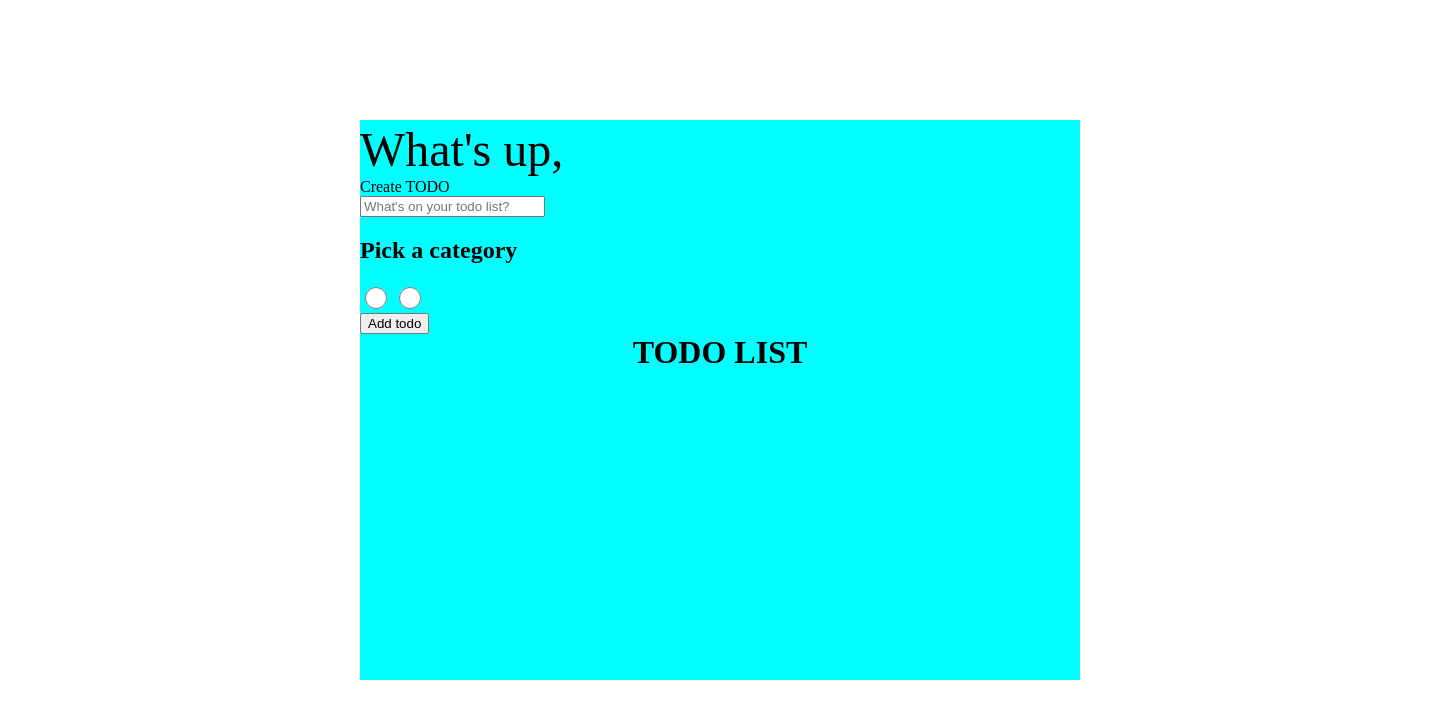
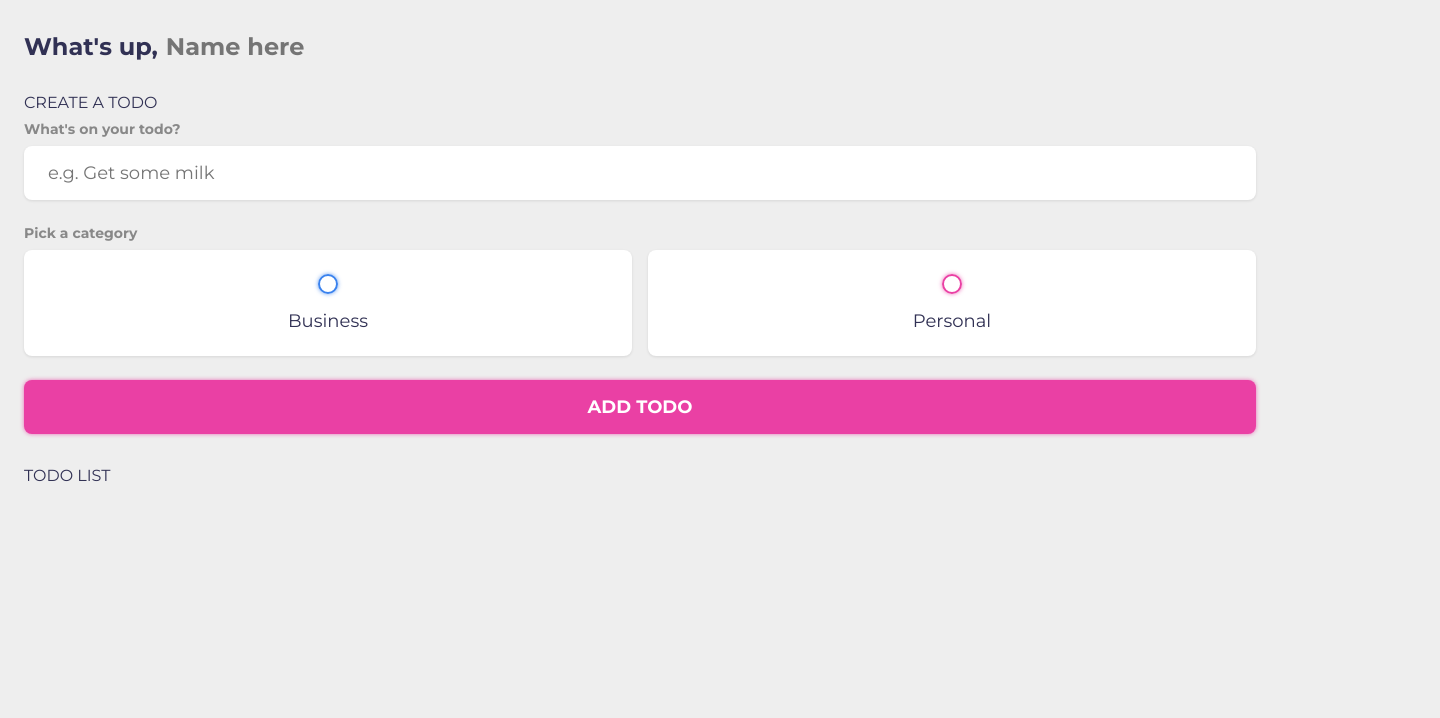
Before and after one commit to krautz01/neobis-front-todoList, a plain HTML site: page index.html in a window 1280 px wide. Shown: the whole page, 1440 px wide, since content can reach past the window. Drawn offline with Linux system fonts and the light colour scheme.

Commit message:
finish project

```diff
--- a/css/styles.css
+++ b/css/styles.css
@@ -1,101 +1,237 @@
-/* Reset default styles */
-body,
-h1,
-p,
-ul,
-li {
-  margin: 0;
-  padding: 0;
+/* Variables */
+:root {
+	--primary: #EA40A4;
+	--business: #3a82ee;
+	--personal: var(--primary);
+	--light: #EEE;
+	--grey: #888;
+	--dark: #313154;
+	--danger: #ff5b57;
+
+	--shadow: 0 1px 3px rgba(0, 0, 0, 0.1);
+
+	--business-glow: 0px 0px 4px rgba(58, 130, 238, 0.75);
+	--personal-glow: 0px 0px 4px rgba(234, 64, 164, 0.75);
 }
-body {
-  width: 1440px;
-  height: 100vh;
-  display: flex;
-  flex-direction: column;
-  justify-content: center;
-  align-items: center;
+/* End of Variables */
+
+/* Resets */
+* {
+	margin: 0;
+	padding: 0;
+	box-sizing: border-box;
+	font-family: 'montserrat', sans-serif;
 }
 
-li {
-  width: 100%;
-  display: flex;
-  list-style-type: none;
-  margin-bottom: 5px;
+input:not([type="radio"]):not([type="checkbox"]), button {
+	appearance: none;
+	border: none;
+	outline: none;
+	background: none;
+	cursor: initial;
+}
+/* End of Resets */
+
+body {
+	background: var(--light);
+	color: var(--dark);
 }
 
-.category_business {
-  background-color: blue;
-  width: 12px;
-  height: 12px;
-  border-radius: 11px;
+section {
+	margin-top: 2rem;
+	margin-bottom: 2rem;
+	padding-left: 1.5rem;
+	padding-right: 1.5rem;
 }
 
-.category_personal {
-  background-color: red;
-  width: 22px;
-  height: 22px;
-  border-radius: 11px;
+h3 {
+	color: var(--dark);
+	font-size: 1rem;
+	font-weight: 400;
+	margin-bottom: 0.5rem;
 }
 
-input[type="radio"] {
-  cursor: pointer;
-  height: 22px;
-  width: 22px;
+h4 {
+	color: var(--grey);
+	font-size: 0.875rem;
+	font-weight: 700;
+	margin-bottom: 0.5rem;
 }
 
-.content {
-  width: 50%;
-  height: 70vh;
-  background-color: aqua;
-  display: flex;
-  flex-direction: column;
-  align-items: left;
+.greeting .title {
+	display: flex;
 }
 
-.greetings {
-  font-size: 3rem;
+.greeting .title input {
+	margin-left: 0.5rem;
+	flex: 1 1 0%;
+	min-width: 0;
 }
 
-.userName {
-  width: 50%;
-  height: 3.5rem;
-  font-size: 3rem;
-  border: none;
-  background-color: aqua;
+.greeting .title,
+.greeting .title input {
+	color: var(--dark);
+	font-size: 1.5rem;
+	font-weight: 700;
 }
 
-.todoList_item {
-  width: 60%;
-  height: 2rem;
-  display: flex;
-  justify-content: space-between;
-  align-items: center;
-  border: 2px solid rgb(0, 38, 255);
-  border-radius: 5px;
-  padding: 4px;
+.create-todo input[type="text"] {
+	display: block;
+	width: 100%;
+	font-size: 1.125rem;
+	padding: 1rem 1.5rem;
+	color: var(--dark);
+	background-color: #FFF;
+	border-radius: 0.5rem;
+	box-shadow: var(--shadow);
+	margin-bottom: 1.5rem;
 }
 
-.todoList_item_text {
-  flex: 1;
-  color: rgb(0, 0, 0);
+.create-todo .options {
+	display: grid;
+	grid-template-columns: repeat(2, 1fr);
+	grid-gap: 1rem;
+	margin-bottom: 1.5rem;
 }
 
-.todoList_container,
-.todoList {
-  width: 100%;
-  display: flex;
-  flex-direction: column;
-  align-items: center;
+.create-todo .options label {
+	display: flex;
+	flex-direction: column;
+	align-items: center;
+	justify-content: center;
+	background-color: #FFF;
+	padding: 1.5rem;
+	box-shadow: var(--shadow);
+	border-radius: 0.5rem;
+	cursor: pointer;
 }
 
-.todoList_item_button_edit .todoList_item_button_delete {
-  background-color: brown;
+input[type="radio"],
+input[type="checkbox"] {
+	display: none;
 }
 
-.todoList_item_text--done {
-  color: rgb(108, 108, 108);
-  text-decoration: line-through;
-  flex: 1;
+.bubble {
+	display: flex;
+	align-items: center;
+	justify-content: center;
+	width: 20px;
+	height: 20px;
+	border-radius: 999px;
+	border: 2px solid var(--business);
+	box-shadow: var(--business-glow);
 }
 
-/* Add your custom styles below */
+.bubble.personal {
+	border-color: var(--personal);
+	box-shadow: var(--personal-glow);
+}
+
+.bubble::after {
+	content: '';
+	display: block;
+	opacity: 0;
+	width: 0px;
+	height: 0px;
+	background-color: var(--business);
+	box-shadow: var(--business-glow);
+	border-radius: 999px;
+	transition: 0.2s ease-in-out;
+}
+
+.bubble.personal::after {
+	background-color: var(--personal);
+	box-shadow: var(--personal-glow);
+}
+
+input:checked ~ .bubble::after {
+	width: 10px;
+	height: 10px;
+	opacity: 1;
+}
+
+.create-todo .options label div {
+	color: var(--dark);
+	font-size: 1.125rem;
+	margin-top: 1rem;
+}
+
+.create-todo input[type="submit"] {
+	display: block;
+	width: 100%;
+	font-size: 1.125rem;
+	padding: 1rem 1.5rem;
+	color: #FFF;
+	font-weight: 700;
+	text-transform: uppercase;
+	background-color: var(--primary);
+	box-shadow: var(--personal-glow);
+	border-radius: 0.5rem;
+	cursor: pointer;
+	transition: 0.2s ease-out;
+}
+
+.create-todo input[type="submit"]:hover {
+	opacity: 0.75;
+}
+
+.todo-list .list {
+	margin: 1rem 0;
+}
+
+.todo-list .todo-item {
+	display: flex;
+	align-items: center;
+	background-color: #FFF;
+	padding: 1rem;
+	border-radius: 0.5rem;
+	box-shadow: var(--shadow);
+	margin-bottom: 1rem;
+}
+
+.todo-item label {
+	display: block;
+	margin-right: 1rem;
+	cursor: pointer;
+}
+
+.todo-item .todo-content {
+	flex: 1 1 0%;
+}
+
+.todo-item .todo-content input {
+	color: var(--dark);
+	font-size: 1.125rem;
+}
+
+.todo-item .actions {
+	display: flex;
+	align-items: center;
+}
+
+.todo-item .actions button {
+	display: block;
+	padding: 0.5rem;
+	border-radius: 0.25rem;
+	color: #FFF;
+	cursor: pointer;
+	transition: 0.2s ease-in-out;
+}
+
+.todo-item .actions button:hover {
+	opacity: 0.75;
+}
+
+.todo-item .actions .edit {
+	margin-right: 0.5rem;
+	background-color: var(--primary);
+}
+
+.todo-item .actions .delete {
+	background-color: var(--danger);
+}
+
+.todo-item.done .todo-content input {
+	text-decoration: line-through;
+	color: var(--grey);
+}
--- a/index.html
+++ b/index.html
@@ -1,52 +1,72 @@
 <!DOCTYPE html>
 <html lang="en">
 <head>
+	<meta charset="UTF-8" />
+	<meta http-equiv="X-UA-Compatible" content="IE=edge" />
+	<meta name="viewport" content="width=device-width, initial-scale=1.0" />
+	<title>Todo List 2022 with LocalStorage</title>
+	<!-- CSS Import -->
 	<link rel="stylesheet" href="./css/styles.css" />
-    <meta charset="UTF-8" />
-    <title>Todo List</title>
+	<!-- End of CSS Import -->
+	<!-- Fonts -->
+	<link rel="preconnect" href="https://fonts.googleapis.com">
+	<link rel="preconnect" href="https://fonts.gstatic.com" crossorigin>
+	<link href="https://fonts.googleapis.com/css2?family=Fira+Sans:ital,wght@0,400;0,700;0,900;1,400&family=Montserrat:ital,wght@0,400;0,700;0,900;1,400&display=swap" rel="stylesheet">
+	<!-- End of Fonts -->
 </head>
 <body>
-    <div class="content">
-      <span class="greetings">
-        What's up, <input class="userName" type="text"></input>
-      </span>
-      <p>Create TODO</p>
-      <div class="creatTask_container">
+	<!-- App Wrapper -->
+	<main class="app">
+		<!-- Greeting -->
+		<section class="greeting">
+			<h2 class="title">
+				What's up, <input type="text" id="name" placeholder="Name here" />
+			</h2>
+		</section>
+		<!-- End of Greeting -->
+
+		<!-- New Todo -->
+		<section class="create-todo">
+			<h3>CREATE A TODO</h3>
+			<form id="new-todo-form">
+				<h4>What's on your todo?</h4>
 				<input
 					type="text"
-          id="addTaskInput"
-          placeholder="What's on your todo list?"
-        />
-        <div class="category_wrapper">
-          <h2>Pick a category</h2>
-          <div class="category">
-            <input
-              type="radio"
-              id="business"
-              name="category"
-              value="business"
-              class="category_business"
-              onclick="addCategory()"
-              />
-              <input
-              type="radio"
-              id="personal"
-              name="category"
-              value="personal"
-              class="category_personal"
-              onclick="addCategory()"
-            />
+					placeholder="e.g. Get some milk"
+					name="content"
+					id="content" />
+
+				<h4>Pick a category</h4>
+				<div class="options">
+					<label>
+						<input type="radio" name="category" id="category1" value="business" />
+						<span class="bubble business"></span>
+						<div>Business</div>
+					</label>
+					<label>
+						<input type="radio" name="category" id="category2" value="personal" />
+						<span class="bubble personal"></span>
+						<div>Personal</div>
+					</label>
 				</div>
-        </div>
-        <button onclick="addTask()">Add todo</button>
-      </div>
-      <form class="todoList_container" id="form">
-        <h1>TODO LIST</h1>
-        <ul class="todoList" id="todoList">
-          <!--  место для todo элементов  -->
-        </ul>
+
+				<input type="submit" value="Add todo" />
 			</form>
-    </div>
-    <script src="./js/main.js"></script>
+		</section>
+		<!-- End of New Todo -->
+
+		<!-- Todo List -->
+		<section class="todo-list">
+			<h3>TODO LIST</h3>
+			<div class="list" id="todo-list"></div>
+		</section>
+		<!-- End of Todo List -->
+
+	</main>
+	<!-- End of App Wrapper -->
+
+	<!-- JS Import -->
+	<script src="/js/main.js"></script>
+	<!-- End of JS Import -->
 </body>
 </html>
--- a/js/main.js
+++ b/js/main.js
@@ -1,117 +1,118 @@
-const nAme = "John";
-const categoryBusiness = document.querySelector("#business");
-const categoryPersonal = document.querySelector("#personal");
+window.addEventListener('load', () => {
+	todos = JSON.parse(localStorage.getItem('todos')) || [];
+	const nameInput = document.querySelector('#name');
+	const newTodoForm = document.querySelector('#new-todo-form');
 
-const addTaskInput = document.querySelector("#addTaskInput");
-const todoList = document.querySelector("#todoList");
+	const username = localStorage.getItem('username') || '';
 
-let tasks = [];
-// Загрузка задач из localStorage при загрузке страницы
-if (localStorage.getItem("tasks")) {
-  tasks = JSON.parse(localStorage.getItem("tasks"));
-}
-// Отображение задач при загрузке страницы
-tasks.forEach(function (task) {
-  const cssClass = task.done
-    ? "todoList_item_text--done"
-    : "todoList_item_text";
-  const taskHTML = `<li class="todoList_item" id="${task.id}">
-      <input type="radio" data-action="done"/>
-      <p class="${cssClass}">${task.text}</p>
-      <span class="todoList_item_buttons">
-        <button class="todoList_item_button_edit" data-action="edit">Edit</button>
-        <button class="todoList_item_button_delete" data-action="delete" data-task-id="${task.id}">Delete</button>
-      </span>
-    </li>`;
-  todoList.insertAdjacentHTML("beforeend", taskHTML);
-});
-// Обработчик событий для списка задач
-todoList.addEventListener("click", handleTaskAction);
-// Функция обработки действий с задачей (удаление или выполнение)
-function handleTaskAction(event) {
-  if (event.target.dataset.action === "delete") {
-    deleteTask(event);
-  } else if (event.target.dataset.action === "done") {
-    doneTask(event);
-  }
-}
-// Функция добавления задачи
-function addTask() {
-  const taskText = addTaskInput.value;
-  if (taskText === "") {
-    alert("Please enter a task");
-  } else {
-    const newTask = {
-      id: Date.now(),
-      text: taskText,
+	nameInput.value = username;
+
+	nameInput.addEventListener('change', (e) => {
+		localStorage.setItem('username', e.target.value);
+	})
+
+	newTodoForm.addEventListener('submit', e => {
+		e.preventDefault();
+
+		const todo = {
+			content: e.target.elements.content.value,
+			category: e.target.elements.category.value,
 			done: false,
-      category: "business",
-    };
-
-    tasks.push(newTask);
-    saveToLocalStorage();
-    const cssClass = newTask.done
-      ? "todoList_item_text--done"
-      : "todoList_item_text";
-    const taskHTML = `<li class="todoList_item" id="${newTask.id}">
-        <input type="radio" data-action="done" class="category_${newTask.category}"/>
-        <p class="${cssClass}">${newTask.text}</p>
-        <span class="todoList_item_buttons">
-          <button class="todoList_item_button_edit" data-action="edit">Edit</button>
-          <button class="todoList_item_button_delete" data-action="delete" data-task-id="${newTask.id}">Delete</button>
-        </span>
-      </li>`;
-    todoList.insertAdjacentHTML("beforeend", taskHTML);
-    addTaskInput.value = "";
-    addTaskInput.focus();
-  }
-}
-// Функция добавления категории
-function addCategory(event) {
-  newTask.category = event.target.value;
-  console.log(event.target.value);
+			createdAt: new Date().getTime()
 		}
 
-// Функция удаления задачи
-function deleteTask(event) {
-  const taskId = Number(event.target.dataset.taskId);
-  tasks = tasks.filter((task) => task.id !== taskId);
-  saveToLocalStorage();
-  const parentNode = event.target.closest("li");
-  parentNode.remove();
+		todos.push(todo);
+
+		localStorage.setItem('todos', JSON.stringify(todos));
+
+		// Reset the form
+		e.target.reset();
+
+		DisplayTodos()
+	})
+
+	DisplayTodos()
+})
+
+function DisplayTodos () {
+	const todoList = document.querySelector('#todo-list');
+	todoList.innerHTML = "";
+
+	todos.forEach(todo => {
+		const todoItem = document.createElement('div');
+		todoItem.classList.add('todo-item');
+
+		const label = document.createElement('label');
+		const input = document.createElement('input');
+		const span = document.createElement('span');
+		const content = document.createElement('div');
+		const actions = document.createElement('div');
+		const edit = document.createElement('button');
+		const deleteButton = document.createElement('button');
+
+		input.type = 'checkbox';
+		input.checked = todo.done;
+		span.classList.add('bubble');
+		if (todo.category == 'personal') {
+			span.classList.add('personal');
+		} else {
+			span.classList.add('business');
 		}
-// Функция выполнения
-function doneTask(event) {
-  const parentNode = event.target.closest("li");
-  const taskId = Number(parentNode.id);
-  const task = tasks.find((task) => task.id === taskId);
-  task.done = !task.done;
-  saveToLocalStorage();
-  const taskTitle = parentNode.querySelector(".todoList_item_text");
-  taskTitle.classList.toggle("todoList_item_text--done");
+		content.classList.add('todo-content');
+		actions.classList.add('actions');
+		edit.classList.add('edit');
+		deleteButton.classList.add('delete');
+
+		content.innerHTML = `<input type="text" value="${todo.content}" readonly>`;
+		edit.innerHTML = 'Edit';
+		deleteButton.innerHTML = 'Delete';
+
+		label.appendChild(input);
+		label.appendChild(span);
+		actions.appendChild(edit);
+		actions.appendChild(deleteButton);
+		todoItem.appendChild(label);
+		todoItem.appendChild(content);
+		todoItem.appendChild(actions);
+
+		todoList.appendChild(todoItem);
+
+		if (todo.done) {
+			todoItem.classList.add('done');
 		}
 
-// Функция редактирования задачи
-function editTask(event) {
-  const parentNode = event.target.closest("li");
-  const taskId = Number(parentNode.id);
-  const task = tasks.find((task) => task.id === taskId);
-  const taskTitle = parentNode.querySelector(".todoList_item_text");
-  const newTitle = prompt("Edit task", task.text);
-  if (newTitle) {
-    task.text = newTitle;
-    taskTitle.textContent = newTitle;
-    saveToLocalStorage();
-  }
+		input.addEventListener('change', (e) => {
+			todo.done = e.target.checked;
+			localStorage.setItem('todos', JSON.stringify(todos));
+
+			if (todo.done) {
+				todoItem.classList.add('done');
+			} else {
+				todoItem.classList.remove('done');
 			}
 
-// Функция сохранения задач в localStorage
-function saveToLocalStorage() {
-  localStorage.setItem("tasks", JSON.stringify(tasks));
+			DisplayTodos()
+
+		})
+
+		edit.addEventListener('click', (e) => {
+			const input = content.querySelector('input');
+			input.removeAttribute('readonly');
+			input.focus();
+			input.addEventListener('blur', (e) => {
+				input.setAttribute('readonly', true);
+				todo.content = e.target.value;
+				localStorage.setItem('todos', JSON.stringify(todos));
+				DisplayTodos()
+
+			})
+		})
+
+		deleteButton.addEventListener('click', (e) => {
+			todos = todos.filter(t => t != todo);
+			localStorage.setItem('todos', JSON.stringify(todos));
+			DisplayTodos()
+		})
+
+	})
 }
-// Обработчик события для добавления задачи
-addTaskInput.addEventListener("keypress", function (event) {
-  if (event.key === "Enter") {
-    addTask();
-  }
-});
```
Lines whose indentation alone changed are shown as unchanged.
